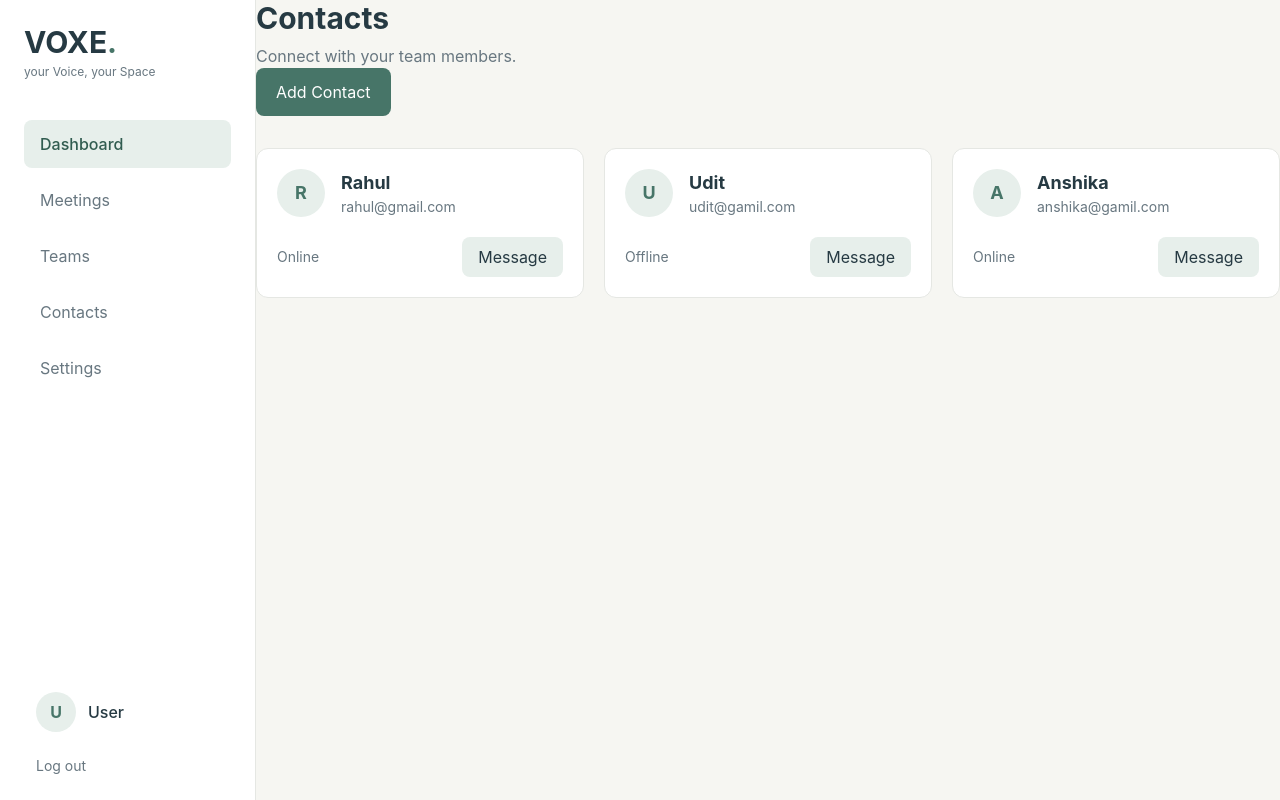
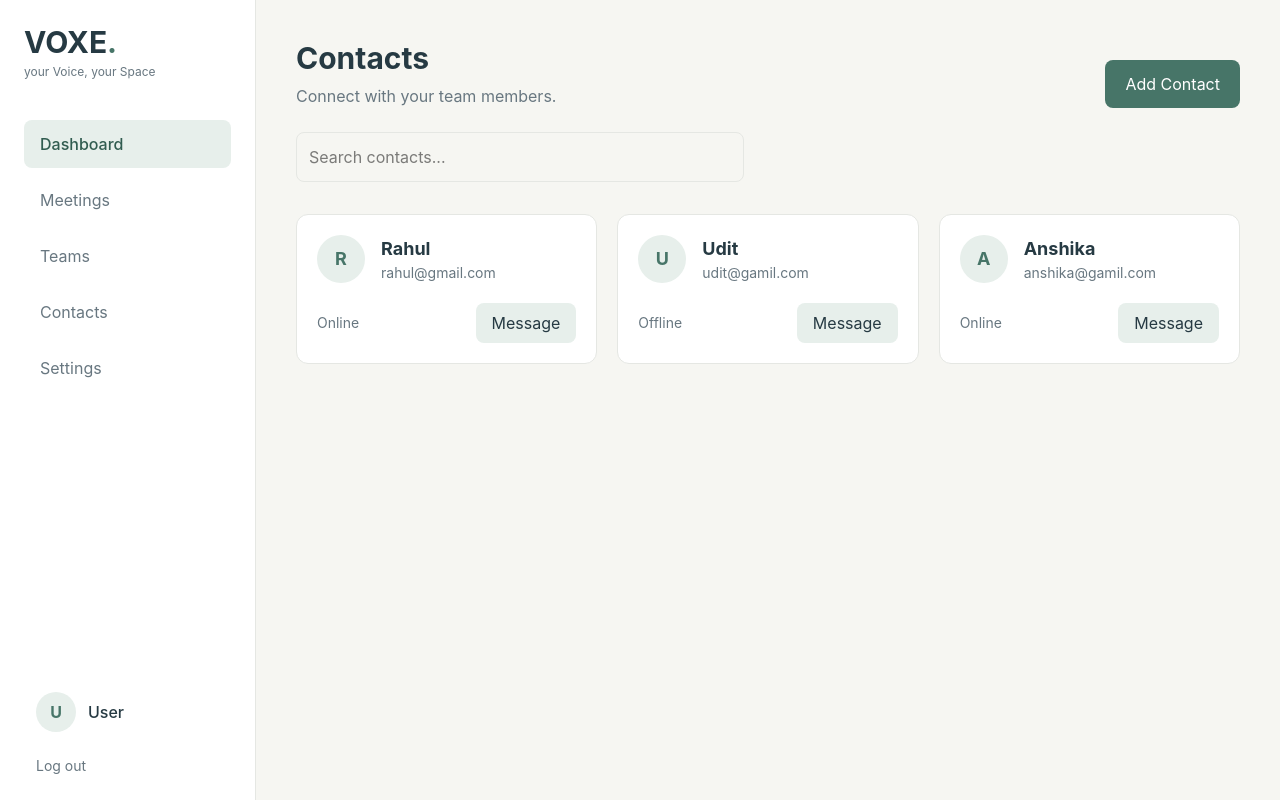
Before and after one commit to rahull-techh/meets-manager, a React app: page /contacts in a window 1280 px wide. Built offline with nearby package versions, Linux system fonts and the light colour scheme; the HTML template or start-up script is replaced by a standard one.

Commit message:
add search contacts

```diff
--- a/src/pages/Contact.jsx
+++ b/src/pages/Contact.jsx
@@ -1,7 +1,8 @@
-import React from 'react'
+import { useState } from 'react'
 import Sidebar from '../components/Sidebar'
 
 const Contact = () => {
+    const [search, setSearch] = useState('')
 
     const contacts = [
         {
@@ -24,26 +25,44 @@ const Contact = () => {
         }
     ]
 
+    const filteredContacts = contacts.filter((contact) =>
+    contact.name.toLowerCase().includes(search.toLowerCase()) ||
+    contact.email.toLowerCase().includes(search.toLowerCase())
+)
+
   return (
 
     <div className='min-h-screen bg-[#F6F6F2]  flex flex-col md:flex-row'>
         <Sidebar />
-        <div className='flex-1'>
+        <div className='flex-1 p-6 md:p-10'>
         <div className='max-w-6xl mx-auto'>
+            <div className='flex flex-col md:flex-row md:justify-between md:items-end gap-5'>
+
                 <div>
                     <h1 className='text-3xl font-bold text-[#263A43]'>
                         Contacts
                      </h1>
+
                     <p className='text-[#687780] mt-2'>
                          Connect with your team members.
                      </p>
+                </div>
+
                 <button className='bg-[#477568] text-white px-5 py-3 rounded-lg'>
                     Add Contact
                 </button>
 
             </div>
+            <div className='mt-6'>
+                <input type='text' placeholder='Search contacts...'
+                onChange={(e) => setSearch(e.target.value)}
+                value={search}
+                className='w-full max-w-md border border-[#E5E7E3] rounded-lg p-3'/>
+            </div>
+
+
                  <div className='mt-8 grid grid-cols-1 md:grid-cols-2 lg:grid-cols-3 gap-5'>
-                    {contacts.map((contact) => (
+                    {filteredContacts.map((contact) => (
                         <div className='bg-white border border-[#E5E7E3] rounded-xl p-5'
                         key={contact.id}>
                              <div className='flex items-center gap-4'>
```
Lines whose indentation alone changed are shown as unchanged.
